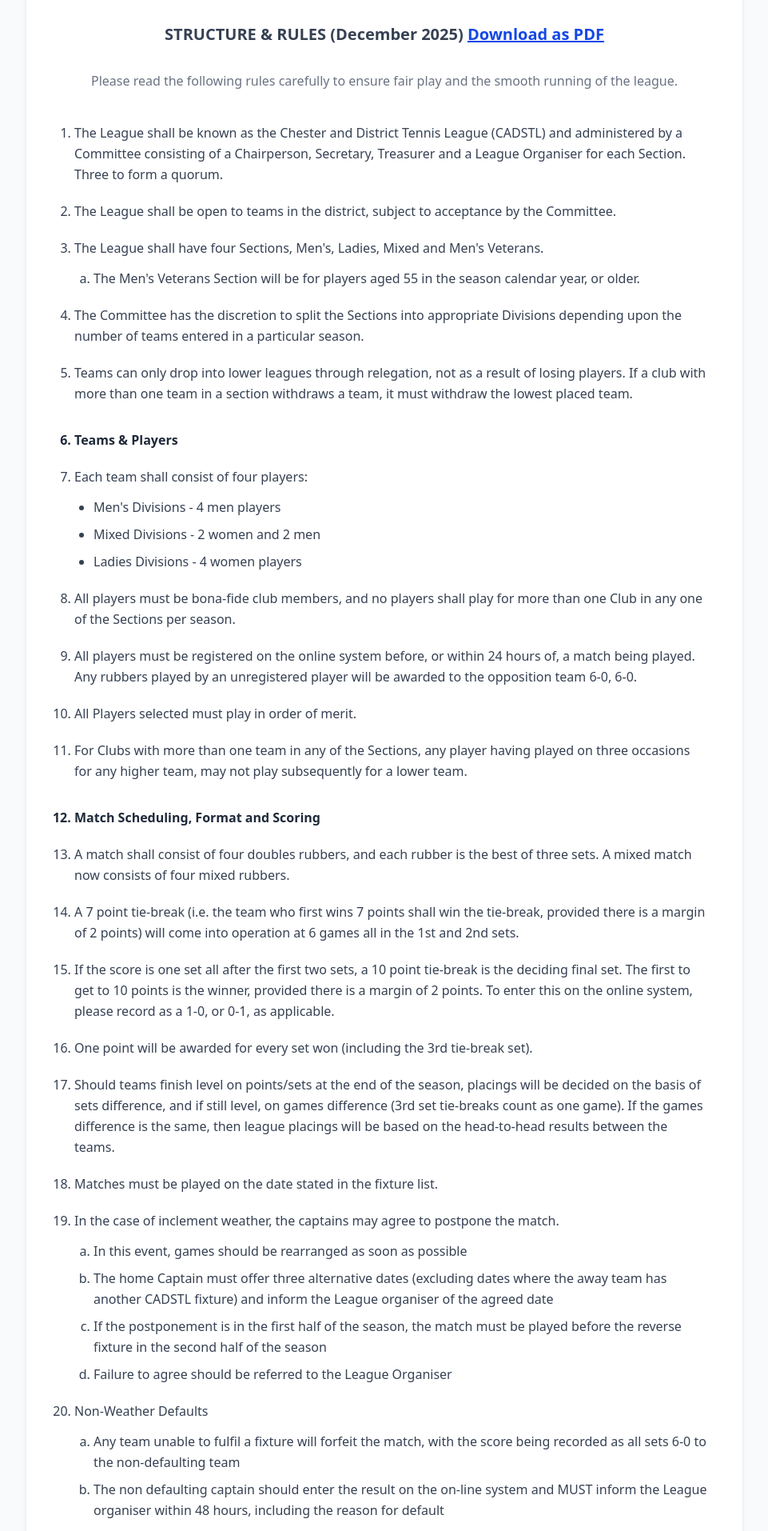
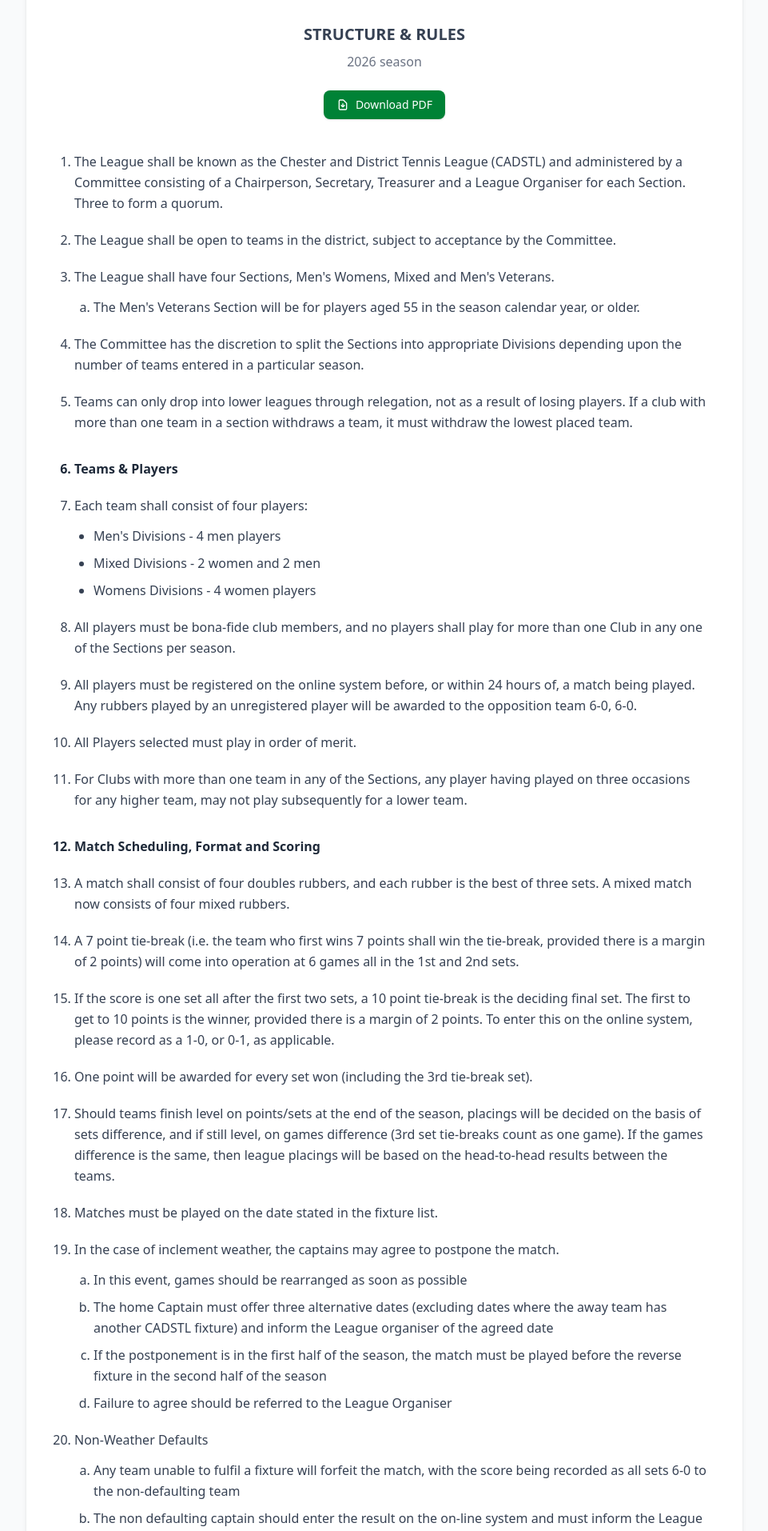
Before and after one commit to DoctorSulla/cadstl, a SvelteKit app: page /rules in a window 1280 px wide. Shown: the part 203-2117 px from the top of the page at 80% size, without its empty margins (159-1120 px from the left). Built offline with nearby package versions, Linux system fonts and the light colour scheme.

Commit message:
Updated rules

```diff
--- a/src/routes/rules/+page.svelte
+++ b/src/routes/rules/+page.svelte
@@ -3,16 +3,31 @@
 		<h1 class="mb-6 text-center text-2xl font-bold text-gray-800">
 			CHESTER AND DISTRICT TENNIS LEAGUE
 		</h1>
-		<h2 class="mb-8 text-center text-xl font-semibold text-gray-700">
-			STRUCTURE & RULES (December 2025) <a
-				class="text-blue-700 underline hover:text-blue-900"
-				href="/rules/rules_december_2025.pdf">Download as PDF</a
+		<h2 class="mb-2 text-center text-xl font-semibold text-gray-700">STRUCTURE & RULES</h2>
+		<p class="mb-6 text-center text-gray-500">2026 season</p>
+		<div class="mb-10 text-center">
+			<a
+				href="/rules.pdf"
+				download
+				class="inline-flex items-center gap-2 rounded-lg bg-green-700 px-4 py-2 text-sm font-medium text-white shadow transition-colors hover:bg-green-800"
 			>
-		</h2>
-		<p class="mb-10 text-center text-gray-500">
-			Please read the following rules carefully to ensure fair play and the smooth running of the
-			league.
-		</p>
+				<svg
+					xmlns="http://www.w3.org/2000/svg"
+					class="h-4 w-4"
+					fill="none"
+					viewBox="0 0 24 24"
+					stroke="currentColor"
+					stroke-width="2"
+				>
+					<path
+						stroke-linecap="round"
+						stroke-linejoin="round"
+						d="M12 10v6m0 0l-3-3m3 3l3-3m2 8H7a2 2 0 01-2-2V5a2 2 0 012-2h5.586a1 1 0 01.707.293l5.414 5.414a1 1 0 01.293.707V19a2 2 0 01-2 2z"
+					/>
+				</svg>
+				Download PDF
+			</a>
+		</div>
 
 		<ol class="list-outside list-decimal space-y-5 pl-5 leading-relaxed text-gray-700">
 			<li>
@@ -24,7 +39,7 @@
 				The League shall be open to teams in the district, subject to acceptance by the Committee.
 			</li>
 			<li>
-				The League shall have four Sections, Men's, Ladies, Mixed and Men's Veterans.
+				The League shall have four Sections, Men's Womens, Mixed and Men's Veterans.
 				<ol class="mt-3 list-outside list-[lower-alpha] space-y-2 pl-6">
 					<li>
 						The Men's Veterans Section will be for players aged 55 in the season calendar year, or
@@ -49,7 +64,7 @@
 				<ul class="mt-3 list-outside list-disc space-y-2 pl-6">
 					<li>Men's Divisions - 4 men players</li>
 					<li>Mixed Divisions - 2 women and 2 men</li>
-					<li>Ladies Divisions - 4 women players</li>
+					<li>Womens Divisions - 4 women players</li>
 				</ul>
 			</li>
 			<li>
@@ -114,8 +129,8 @@
 						recorded as all sets 6-0 to the non-defaulting team
 					</li>
 					<li>
-						The non defaulting captain should enter the result on the on-line system and MUST inform
-						the League organiser within 48 hours, including the reason for default
+						The non defaulting captain should enter the result on the on-line system and must inform
+						the League organiser within 48 hours, including the reason for default.
 					</li>
 					<li>The defaulting team will have 8 points deducted in addition to the loss of match</li>
 				</ol>
@@ -126,7 +141,7 @@
 					<li>
 						The defaulting Captain must notify the League organiser promptly to seek dispensation in
 						exceptional circumstances; rescheduling requires agreement from the non-defaulting team
-						who should be copied in to any correspondence
+						who should be copied into any correspondence
 					</li>
 					<li>
 						If agreed, the home Captain must offer three alternative dates (excluding dates where
@@ -183,7 +198,7 @@
 						Weekend matches to commence at the starting time stated in the fixture list issued at
 						the beginning of each season
 					</li>
-					<li>No matches on a Saturday evening</li>
+					<li>No matches on a Saturday evening.</li>
 					<li>
 						Any players not arriving within 30 minutes of the start time shall forfeit their first
 						rubber. For the non-arrival of a player within a further 30 minutes, the offending team
@@ -222,7 +237,7 @@
 			</li>
 			<li>
 				Teas are not required from the home club (unless agreed in advance by both Captains), though
-				normal hospitality from the home club is expected.
+				normal hospitality from the home club is expected
 			</li>
 
 			<li class="mt-8 font-semibold text-gray-800">Administration</li>
@@ -257,7 +272,10 @@
 				clubs.
 				<ol class="mt-3 list-outside list-[lower-alpha] space-y-2 pl-6">
 					<li>Each club represented is entitled to one vote</li>
-					<li>The Chairperson is entitled to a casting vote</li>
+					<li>
+						A majority vote is if the number of positive votes exceeds the number of negative votes
+					</li>
+					<li>If a tie the Chairperson is entitled to a casting vote</li>
 				</ol>
 			</li>
 			<li>
@@ -270,5 +288,7 @@
 				final.
 			</li>
 		</ol>
+
+		<p class="mt-10 text-center text-sm text-gray-400">Updated January 2026</p>
 	</div>
 </main>
```
Also changed, not shown: 1 other file (tests, documents, lock files or other folders).
